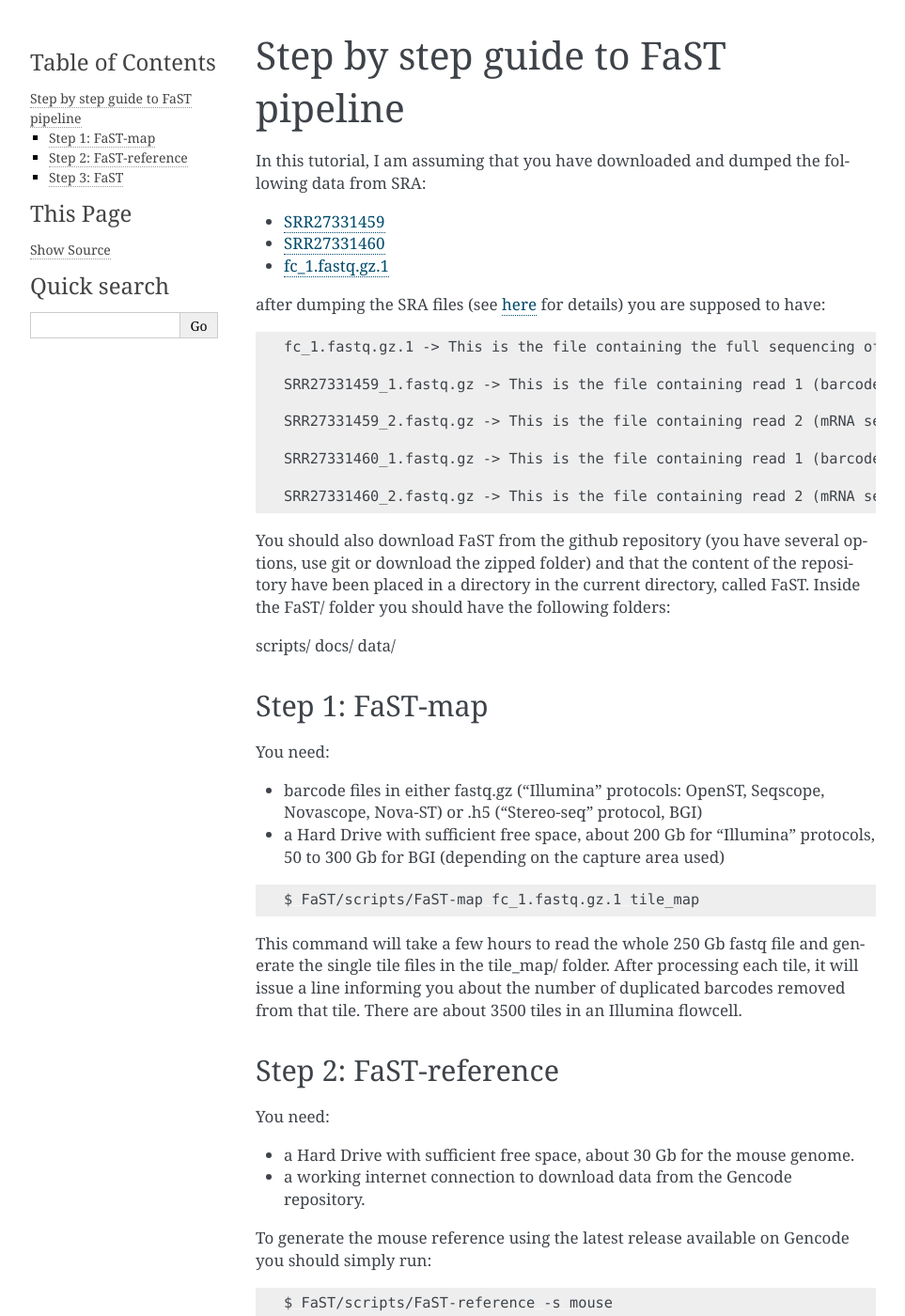
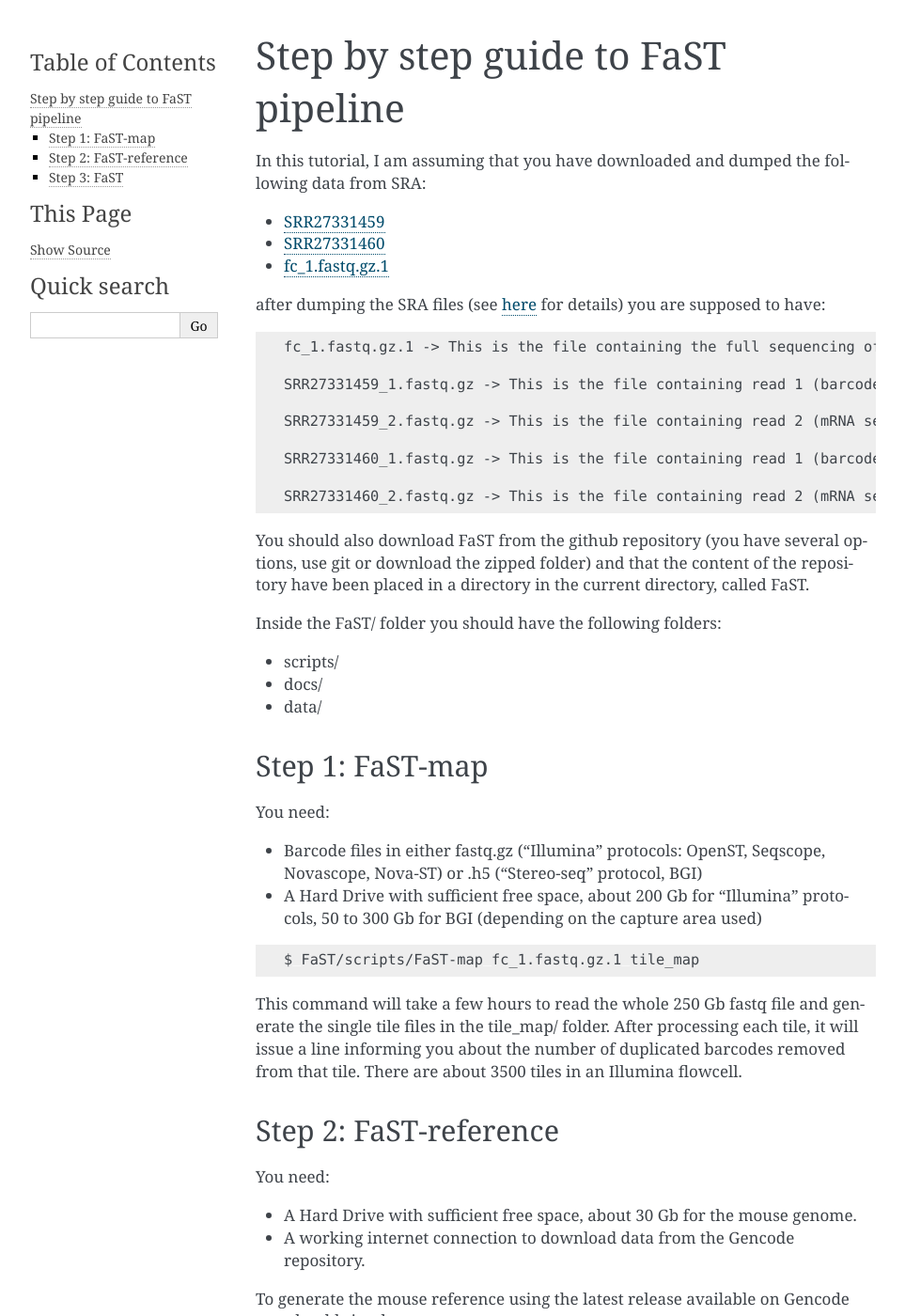
Before and after one commit to flcvlr/FaST, a Sphinx documentation site: the page built from docs/step-by-step.rst, in a window 1280 px wide and 1400 px high. Shown: the whole window at 94% size, without its empty margins (148-1111 px from the left). Built offline with Sphinx 7.4.7, drawn with Linux system fonts in a browser that asks for light colours; pages that are not in the unit, such as notebooks, are missing from menus; some of the changed text lies outside the part shown.

Commit message:
Add capital letters

```diff
--- a/docs/step-by-step.rst
+++ b/docs/step-by-step.rst
@@ -25,11 +25,12 @@
 
 You should also download FaST from the github repository (you have several options, use git or download the zipped folder)
 and that the content of the repository have been placed in a directory in the current directory, called FaST.
+
 Inside the FaST/ folder you should have the following folders:
 
-scripts/
-docs/
-data/
+* scripts/
+* docs/
+* data/
 
 
 Step 1: FaST-map
@@ -37,8 +38,8 @@
 
 You need:
 
-* barcode files in either fastq.gz ("Illumina" protocols: OpenST, Seqscope, Novascope, Nova-ST) or .h5 ("Stereo-seq" protocol, BGI)
-* a Hard Drive with sufficient free space, about 200 Gb for "Illumina" protocols, 50 to 300 Gb for BGI (depending on the capture area used)
+* Barcode files in either fastq.gz ("Illumina" protocols: OpenST, Seqscope, Novascope, Nova-ST) or .h5 ("Stereo-seq" protocol, BGI)
+* A Hard Drive with sufficient free space, about 200 Gb for "Illumina" protocols, 50 to 300 Gb for BGI (depending on the capture area used)
 
 .. code-block:: bash
 
@@ -55,8 +56,8 @@
 
 You need:
 
-* a Hard Drive with sufficient free space, about 30 Gb for the mouse genome.
-* a working internet connection to download data from the Gencode repository.
+* A Hard Drive with sufficient free space, about 30 Gb for the mouse genome.
+* A working internet connection to download data from the Gencode repository.
 
 To generate the mouse reference using the latest release available on Gencode you should simply run:
 
```
Also changed, not shown: other parts of docs/step-by-step.rst (+1 -1 lines).
